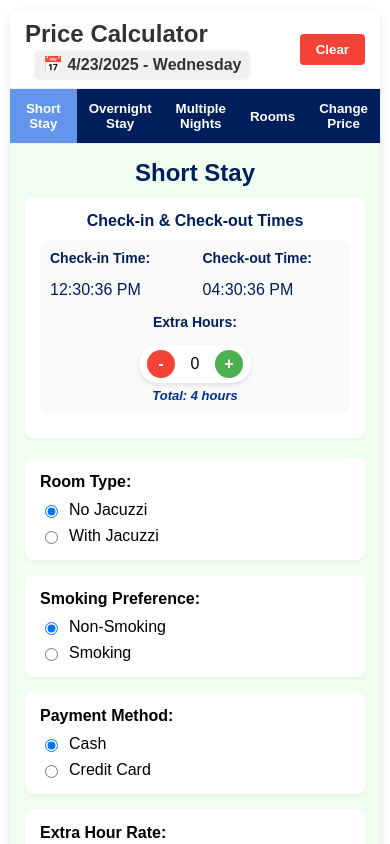
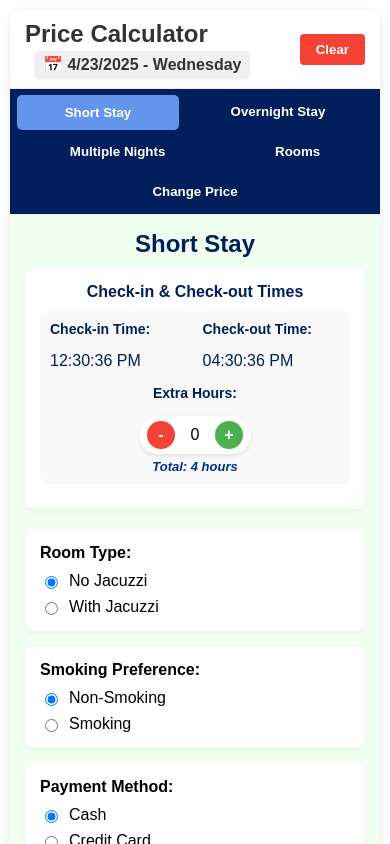
Before and after one commit to sixthemailtest/pricecalculator, a React (Create React App) app: page / in a window 390 px wide. Shown: the top 844 px of the page. Built offline with nearby package versions, Linux system fonts and the light colour scheme.

Commit message:
New chnages5

```diff
--- a/src/App.css
+++ b/src/App.css
@@ -73,40 +73,39 @@
 /* Tab navigation */
 .stay-tabs {
   display: flex;
-  background-color: #fff;
+  background-color: #001f5c; /* Default dark blue */
   border-bottom: 1px solid #eee;
+  flex-wrap: wrap; /* Allow wrapping */
+  padding: 5px 5px 0 5px; /* Add some padding */
 }
 
 .tab-button {
-  flex: 1;
-  padding: 12px;
+  /* flex: 1; Removed for natural width */
+  padding: 10px 15px; /* Adjusted padding */
   border: none;
-  background: transparent;
+  /* background: transparent; Will be set inline */
   font-weight: bold;
   cursor: pointer;
-  transition: background-color 0.3s;
+  transition: background-color 0.3s, color 0.3s;
+  border-radius: 5px 5px 0 0; /* Rounded top corners */
+  margin: 0 2px; /* Spacing between tabs */
+  color: #ffffff; /* Default white text */
+  background-color: #001f5c; /* Default dark blue background */
+  text-align: center;
+  flex-grow: 1; /* Allow buttons to grow slightly */
+  min-width: 100px; /* Minimum width */
 }
 
-.tab-button:first-child {
-  background-color: #f0f8f0; /* Very light green for short stay */
+/* Hover effect for non-active tabs */
+.tab-button:hover:not(.active) {
+  background-color: #003399; /* Slightly lighter blue on hover */
 }
 
-.tab-button:nth-child(2) {
-  background-color: #c9dffc; /* Light blue for overnight */
-}
-
+/* Style for the active tab (overridden by inline style for specific color) */
 .tab-button.active {
-  background-color: #e8f5e9; /* Darker light green for short stay when active */
-  color: #001f5c; /* Darker blue */
-}
-
-.tab-button:nth-child(2).active {
-  background-color: #90b4e0; /* Darker blue for overnight when active */
-  color: #001f5c; /* Darker blue */
-}
-
-.tab-button:hover:not(.active) {
-  opacity: 0.9;
+  /* Base active style (color set inline) */
+  position: relative;
+  bottom: -1px; /* Slight visual lift */
 }
 
 /* Stay sections container */
@@ -1048,3 +1047,55 @@
   backface-visibility: hidden;
   perspective: 1000px;
 }
+
+/* Media Query for Tabs (Adjustments for wrapping) */
+@media (max-width: 700px) { /* Wider breakpoint for tabs */
+  .tab-button {
+    min-width: 120px; /* Ensure readable width */
+    margin-bottom: 5px; /* Add bottom margin when wrapped */
+    border-radius: 5px; /* Fully rounded corners when wrapped */
+  }
+}
+
+/* Media Query for Room Grid */
+@media (max-width: 600px) {
+  .rooms-grid {
+    grid-template-columns: repeat(auto-fill, minmax(200px, 1fr));
+    gap: 10px;
+    padding: 10px;
+  }
+  .room-card {
+    padding: 12px; /* Adjusted padding */
+  }
+}
+@media (max-width: 480px) { /* Adjusted breakpoint for single column */
+  .rooms-grid {
+    grid-template-columns: 1fr;
+  }
+  /* Ensure room card content doesn't overflow */
+  .room-card .room-detail > div {
+     word-wrap: break-word; /* Break long words if needed */
+  }
+}
+
+
+/* Media Query for Change Price Cards */
+@media (max-width: 700px) {
+  .change-price-section .option-group {
+     min-width: 260px; /* Adjusted min-width */
+     flex-basis: 45%; /* Allow two columns if space */
+  }
+   .change-price-section .price-summary > div[style*="flex"] {
+    justify-content: center; /* Center cards when wrapping */
+  }
+}
+@media (max-width: 600px) { /* Stacking point */
+  .change-price-section .price-summary > div[style*="flex"] {
+    flex-direction: column;
+    gap: 15px;
+  }
+   .change-price-section .option-group {
+     min-width: 90%; /* Take most width when stacked */
+     flex-basis: auto;
+  }
+}
```
